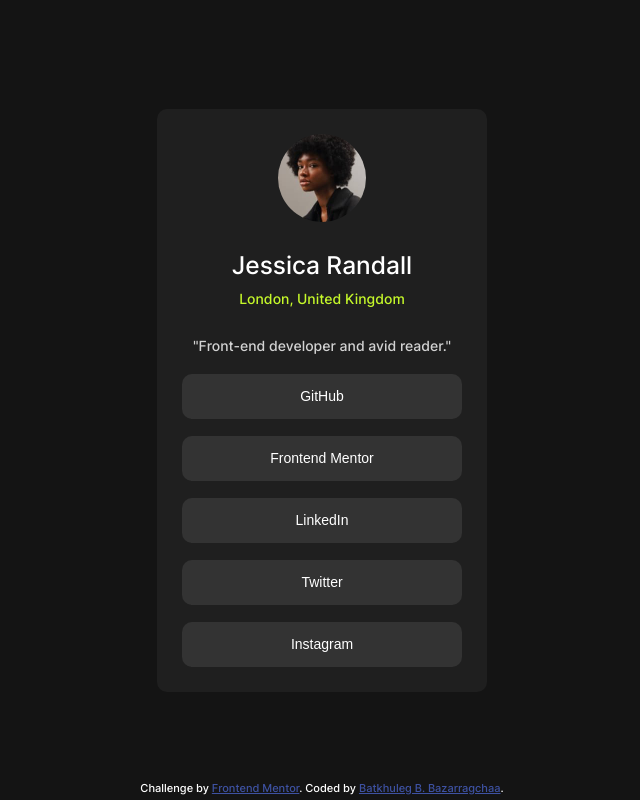
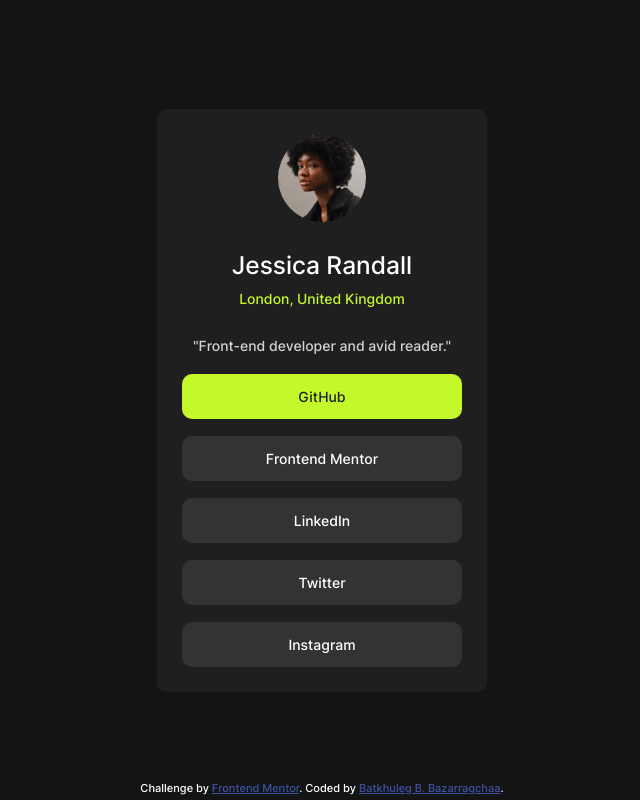
Before and after one commit to BataaB/frontend-mentor-social-links-profile, a plain HTML site: page index.html in a window 1280 px wide. In both pictures the pointer is over the button "GitHub". Shown: the whole page, without its empty margins (318-958 px from the left). Drawn offline with Linux system fonts and the light colour scheme.

Commit message:
add hover/focus button style

```diff
--- a/style/style.css
+++ b/style/style.css
@@ -76,5 +76,12 @@
   background-color: var(--gray-700);
   color: white;
   font-weight: 500;
+  font-family: Inter;
   font-size: 1rem;
+
+  &:hover, &:focus {
+    background-color: var(--green);
+    color: var(--gray-800);
+    cursor: pointer;
+  }
 }
```
